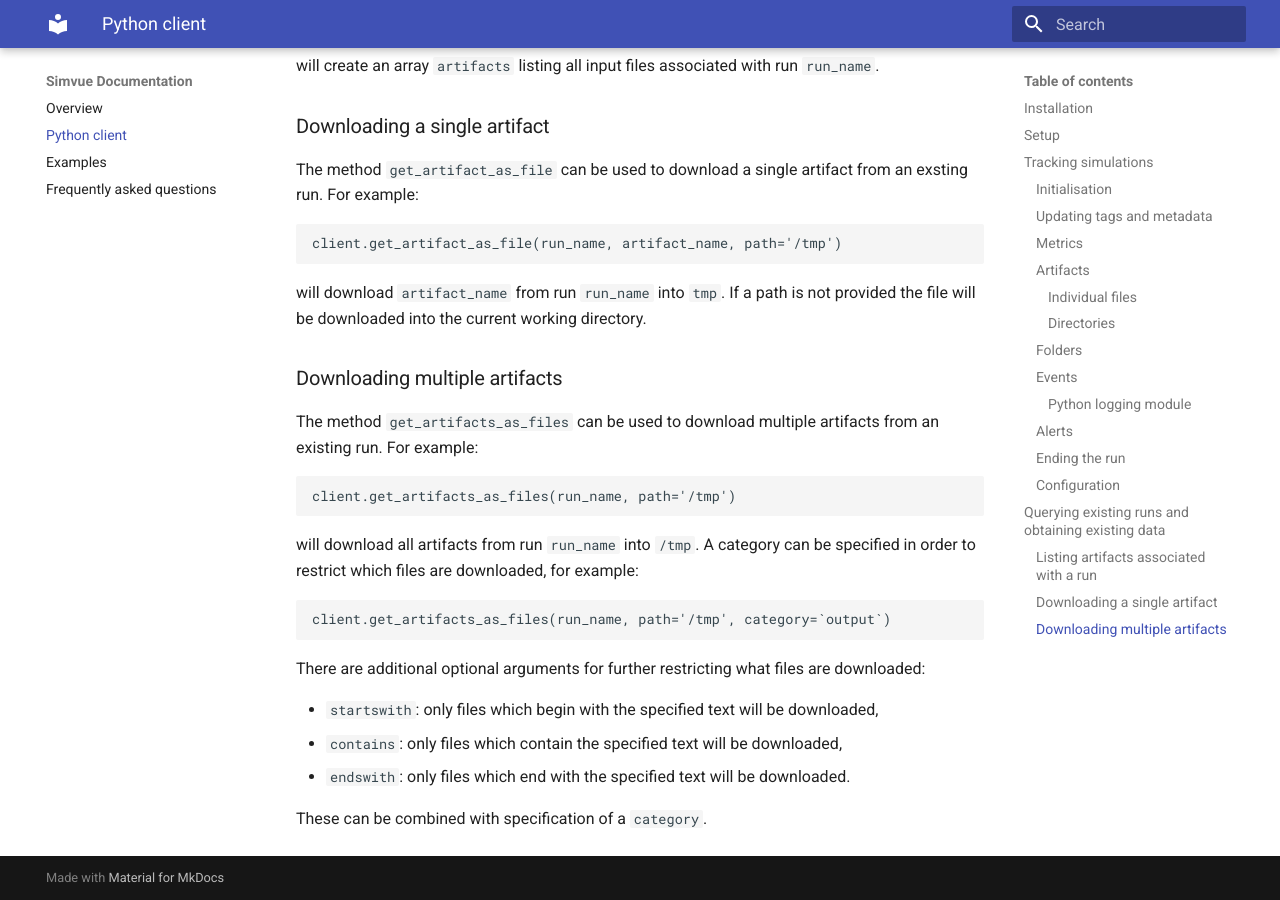
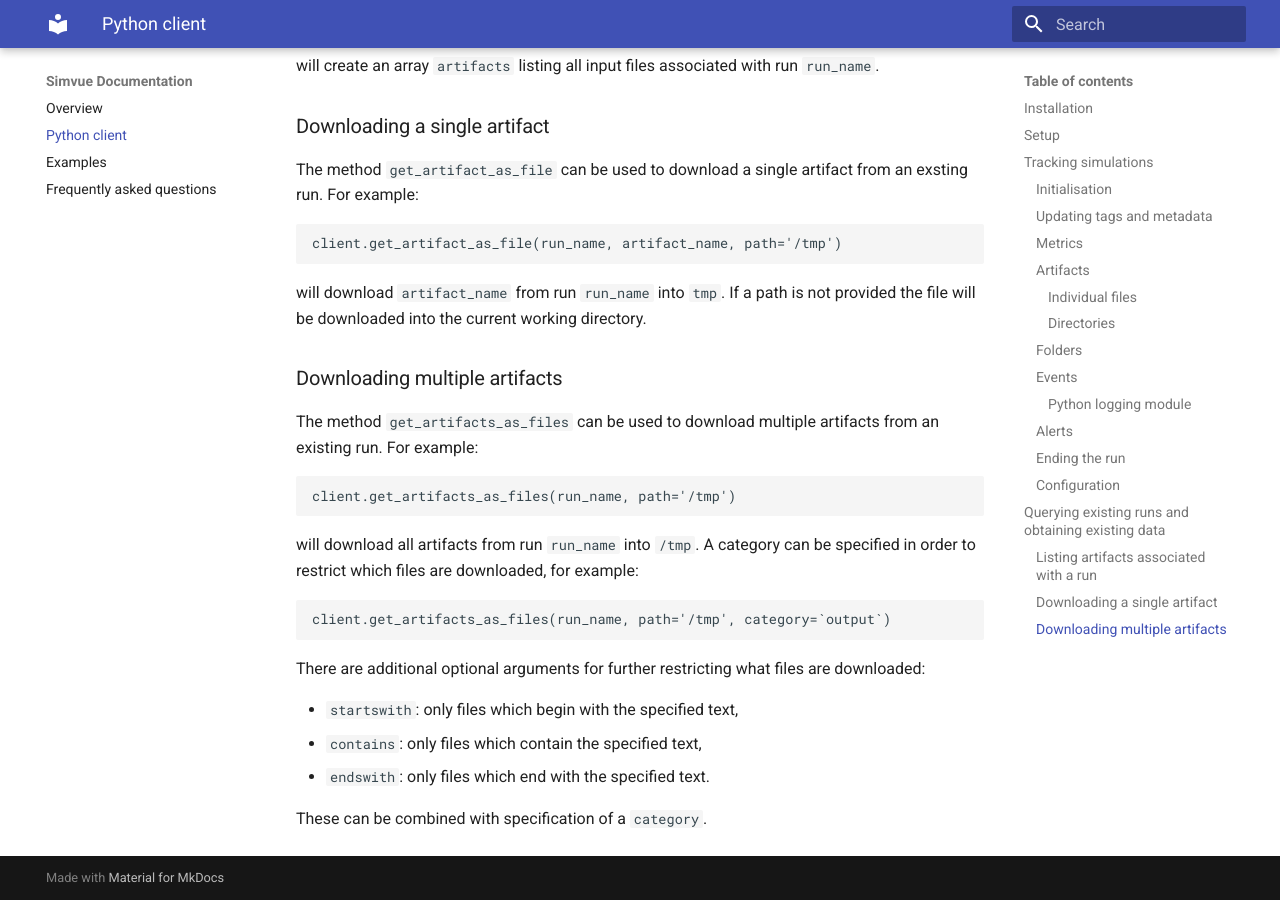
Before and after one commit to simvue-io/docs, an MkDocs documentation site: the page built from docs/python-client.md, in a window 1280 px wide and 900 px high, scrolled down 6895 px. Built offline with MkDocs 1.6.1 and Material for MkDocs 9.7.7, drawn with Linux system fonts in a browser that asks for light colours.

Commit message:
Minor adjustment

````diff
--- a/docs/python-client.md
+++ b/docs/python-client.md
@@ -278,8 +278,8 @@ client.get_artifacts_as_files(run_name, path='/tmp', category=`output`)
 ```
 There are additional optional arguments for further restricting what files are downloaded:
 
-* `startswith`: only files which begin with the specified text will be downloaded,
-* `contains`: only files which contain the specified text will be downloaded,
-* `endswith`: only files which end with the specified text will be downloaded.
+* `startswith`: only files which begin with the specified text,
+* `contains`: only files which contain the specified text,
+* `endswith`: only files which end with the specified text.
 
 These can be combined with specification of a `category`.
````
